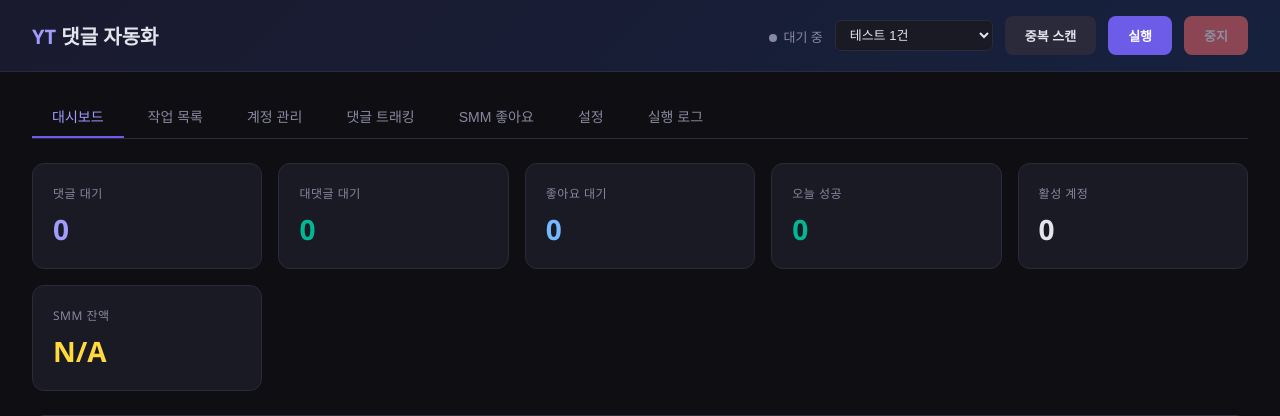
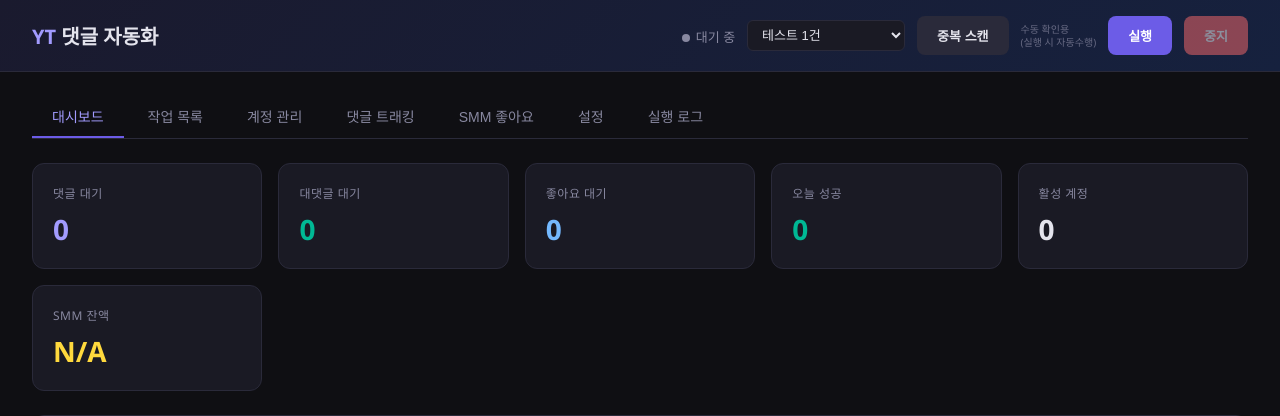
Before and after one commit to hunmaster/openclaw_power, a Flask app: page / in a window 1280 px wide. Shown: the top 416 px of the page. Run offline with Flask 3, Linux system fonts and the light colour scheme; data that the repository does not hold is empty; parts of the project's set-up code (start-up, migrations or seed data) failed here and were passed over.

Commit message:
ui: 전체 실행 옵션 제거 + 중복스캔 수동확인용 안내 추가
- "전체 실행" 옵션 제거 (Full Auto가 동일 기능을 포함)
- 중복 스캔 버튼 옆에 "수동 확인용 (실행 시 자동수행)" 안내 표시
- 중복 스캔 버튼 tooltip에도 상세 안내 추가

https://claude.ai/code/session_01Mh1o1xAJeS3nhgXeTcNGpZ

```diff
--- a/templates/dashboard.html
+++ b/templates/dashboard.html
@@ -290,10 +290,10 @@
             <option value="2">테스트 2건</option>
             <option value="3">테스트 3건</option>
             <option value="5">테스트 5건</option>
-            <option value="0">전체 실행</option>
             <option value="-1">Full Auto (무한 반복)</option>
         </select>
-        <button class="btn btn-secondary" id="btnDupScan" onclick="runDuplicateScan()" title="시작 전 중복 영상 사전 스캔">중복 스캔</button>
+        <button class="btn btn-secondary" id="btnDupScan" onclick="runDuplicateScan()" title="수동으로 중복 영상을 사전 스캔합니다. 실행 시 자동으로 수행되므로 확인용입니다.">중복 스캔</button>
+        <span style="font-size:10px;color:var(--text-dim);max-width:110px;line-height:1.3;opacity:0.7">수동 확인용<br>(실행 시 자동수행)</span>
         <button class="btn btn-primary" id="btnStart" onclick="startAutomation()">실행</button>
         <button class="btn btn-danger" id="btnStop" onclick="stopAutomation()" disabled>중지</button>
     </div>
```
